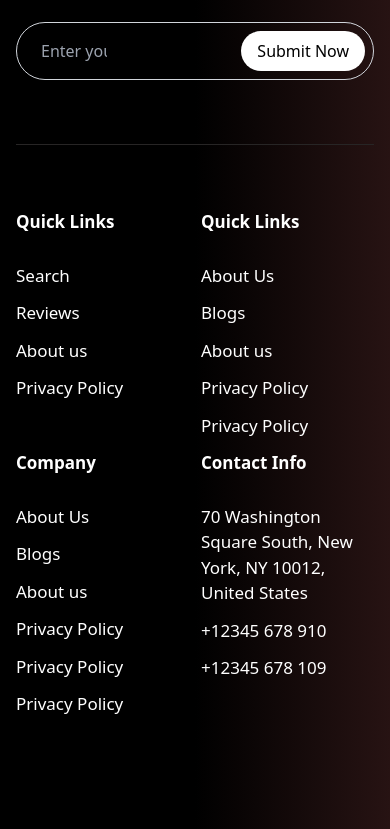
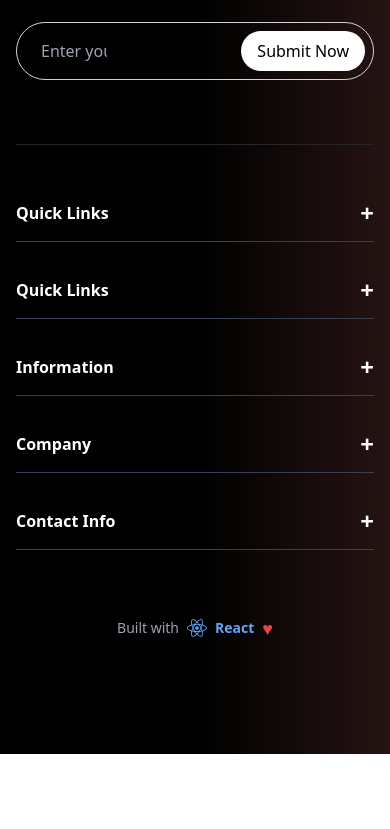
Before and after one commit to MDevHub/Elexy-Store, a React (Vite) app: page /login in a window 390 px wide. Shown: the part 1188-2017 px from the top of the page. After the commit the page ends 1942 px from the top, so only its background shows below. Built offline with nearby package versions, Linux system fonts and the light colour scheme.

Commit message:
FUpdated the footer

```diff
--- a/src/components/Footer.jsx
+++ b/src/components/Footer.jsx
@@ -1,23 +1,131 @@
-import React from 'react'
+import React, { useState } from 'react';
+import { FaReact } from 'react-icons/fa';
+
+const Accordion = ({ title, children, isOpen, onClick }) => {
+  return (
+    <div className="md:hidden">
+      <button
+        className="w-full flex justify-between items-center py-3 font-bold border-b border-gray-700"
+        onClick={onClick}
+      >
+        {title}
+        <span className="text-2xl">{isOpen ? '−' : '+'}</span>
+      </button>
+      <div
+        className={`transition-all duration-500 ease-in-out overflow-hidden ${
+          isOpen ? 'max-h-96 mt-3' : 'max-h-0'
+        }`}
+      >
+        <div className="flex flex-col gap-3 font-medium text-[17px] mt-2">
+          {children}
+        </div>
+      </div>
+    </div>
+  );
+};
 
 const Footer = () => {
+  const [openIndex, setOpenIndex] = useState(null);
+
+  const toggleAccordion = (index) => {
+    setOpenIndex(prevIndex => (prevIndex === index ? null : index));
+  };
+
   return (
     <div className='bg-gradient-to-r from-black via-black to-[#271313] py-28 px-4 text-white'>
+      {/* Newsletter */}
       <div className='md:flex items-center justify-between mb-16'>
-         <h1 className='text-3xl lg:text-[40px] text-[#ffffffe8] font-bold mb-6'>Subscribe our Newsletter and <br className='hidden lg:block' /> get all of our update.</h1>
+        <h1 className='text-3xl lg:text-[40px] text-[#ffffffe8] font-bold mb-6'>
+          Subscribe our Newsletter and <br className='hidden lg:block' /> get all of our update.
+        </h1>
         <div className="p-2 bg-transparent flex justify-between items-center gap-2 border border-gray-300 rounded-full outline-none">
           <input
             type="email"
             placeholder="Enter your email"
-               className="px-4 py-2 w-[25vw] outline-none bg-transparent "
+            className="px-4 py-2 w-[25vw] outline-none bg-transparent"
           />
           <button className="bg-white text-black px-4 py-2 rounded-full whitespace-nowrap">
             Submit Now
           </button>
         </div>
       </div>
-      <hr className='outline-none border-1 border-[#272525]'/>
-      <div className='grid grid-cols-2 md:grid-cols-5 gap-3 mt-16 text-[17px]'>
+
+      <hr className='outline-none border-1 border-[#272525]' />
+
+      {/* Mobile Accordion */}
+      <div className="mt-10 space-y-5 md:hidden">
+        <Accordion
+          title="Quick Links"
+          isOpen={openIndex === 0}
+          onClick={() => toggleAccordion(0)}
+        >
+          <>
+            <a href="" className='hover:text-[#3d3a3a]'>Search</a>
+            <a href="" className='hover:text-[#3d3a3a]'>Reviews</a>
+            <a href="" className='hover:text-[#3d3a3a]'>About us</a>
+            <a href="" className='hover:text-[#3d3a3a]'>Privacy Policy</a>
+          </>
+        </Accordion>
+
+        <Accordion
+          title="Quick Links"
+          isOpen={openIndex === 1}
+          onClick={() => toggleAccordion(1)}
+        >
+          <>
+            <a href="" className='hover:text-[#3d3a3a]'>About Us</a>
+            <a href="" className='hover:text-[#3d3a3a]'>Blogs</a>
+            <a href="" className='hover:text-[#3d3a3a]'>About us</a>
+            <a href="" className='hover:text-[#3d3a3a]'>Privacy Policy</a>
+            <a href="" className='hover:text-[#3d3a3a]'>Privacy Policy</a>
+          </>
+        </Accordion>
+
+        <Accordion
+          title="Information"
+          isOpen={openIndex === 2}
+          onClick={() => toggleAccordion(2)}
+        >
+          <>
+            <a href="" className='hover:text-[#3d3a3a]'>About Us</a>
+            <a href="" className='hover:text-[#3d3a3a]'>Blogs</a>
+            <a href="" className='hover:text-[#3d3a3a]'>About us</a>
+            <a href="" className='hover:text-[#3d3a3a]'>Privacy Policy</a>
+            <a href="" className='hover:text-[#3d3a3a]'>Privacy Policy</a>
+            <a href="" className='hover:text-[#3d3a3a]'>Privacy Policy</a>
+          </>
+        </Accordion>
+
+        <Accordion
+          title="Company"
+          isOpen={openIndex === 3}
+          onClick={() => toggleAccordion(3)}
+        >
+          <>
+            <a href="" className='hover:text-[#3d3a3a]'>About Us</a>
+            <a href="" className='hover:text-[#3d3a3a]'>Blogs</a>
+            <a href="" className='hover:text-[#3d3a3a]'>About us</a>
+            <a href="" className='hover:text-[#3d3a3a]'>Privacy Policy</a>
+            <a href="" className='hover:text-[#3d3a3a]'>Privacy Policy</a>
+            <a href="" className='hover:text-[#3d3a3a]'>Privacy Policy</a>
+          </>
+        </Accordion>
+
+        <Accordion
+          title="Contact Info"
+          isOpen={openIndex === 4}
+          onClick={() => toggleAccordion(4)}
+        >
+          <>
+            <p className='hover:text-[#3d3a3a]'>70 Washington Square South, New York, NY 10012, United States</p>
+            <p className='hover:text-[#3d3a3a]'>+12345 678 910</p>
+            <p className='hover:text-[#3d3a3a]'>+12345 678 109</p>
+          </>
+        </Accordion>
+      </div>
+
+      {/* Desktop Grid */}
+      <div className='hidden md:grid grid-cols-2 md:grid-cols-5 gap-3 mt-16 text-[17px]'>
         <div>
           <p className='font-bold mb-4-'>Quick Links</p>
           <div className='flex flex-col mt-7 gap-3 font-medium transition-all'>
@@ -72,8 +180,15 @@ const Footer = () => {
           </div>
         </div>
       </div>
+
+      <div className="mt-16 text-center text-gray-400 text-sm flex items-center justify-center gap-2">
+         <span>Built with</span>
+         <FaReact className="text-blue-400 text-xl animate-spin-slow" />
+         <span className="text-blue-400 font-semibold">React</span>
+         <span className="text-red-500 text-lg">♥</span>
       </div>
-  )
-}
+    </div>
+  );
+};
 
-export default Footer
+export default Footer;
--- a/src/components/ProductSlider.jsx
+++ b/src/components/ProductSlider.jsx
@@ -30,7 +30,7 @@ const ProductSlider = () => {
             <div className='py-5 pl-5 outline-none border-b border-x border-b-[#ffffff] shadow-5xl rounded-b-xl'>
               <p className='text-xl font-bold'>L F7 Pro</p>
               <p className='text-[16px] mt-2 mr-2 text-[#121212e3] inline'> $78.0000</p> <span className='text-[#121212bf] line-through'>TK ₦148.000</span>
-               <Link to="/phonetablets"><p className='text-[16px] font-[600] underline hover:text-gray-500 mt-2'>View more</p></Link>
+               <Link to="/homeappliances"><p className='text-[16px] font-[600] underline hover:text-gray-500 mt-2'>View more</p></Link>
             </div>
          </div>
 
@@ -42,7 +42,7 @@ const ProductSlider = () => {
             <div className='py-5 pl-5 outline-none border-b border-x border-b-[#ffffff] shadow-5xl rounded-b-xl'>
               <p className='text-xl font-bold'>KB Phone 15 Pro</p>
               <p className='text-[16px] mt-2 mr-2 text-[#121212e3] inline'>TK $78.0000 <span className='text-[16px]  ml-2 text-[#121212e3] inline line-through'>TK $148.000</span></p>
-              <p className='text-[16px] font-[600] underline hover:text-gray-500 mt-2'>View more</p>
+              <Link to="/accessories"><p className='text-[16px] font-[600] underline hover:text-gray-500 mt-2'>View more</p></Link>
 				</div>
          </div>
 
@@ -51,7 +51,7 @@ const ProductSlider = () => {
             <div className='py-5 pl-5 outline-none border-b border-x border-b-[#ffffff] shadow-5xl rounded-b-xl'>
               <p className='text-xl font-bold'>Mucwo Mucko</p>
               <p className='text-[16px] mt-2 mr-2 text-[#121212e3] inline'>TK $78.0000</p> <span className='text-[16px] mr-2 text-[#121212e3] inline line-through'>TK $148.000</span>
-              <p className='text-[16px] font-[600] underline hover:text-gray-500 mt-2'>View more</p>
+              <Link to="/laptops"><p className='text-[16px] font-[600] underline hover:text-gray-500 mt-2'>View more</p></Link>
             </div>
          </div>
       </div>
```
Lines whose indentation alone changed are shown as unchanged.
